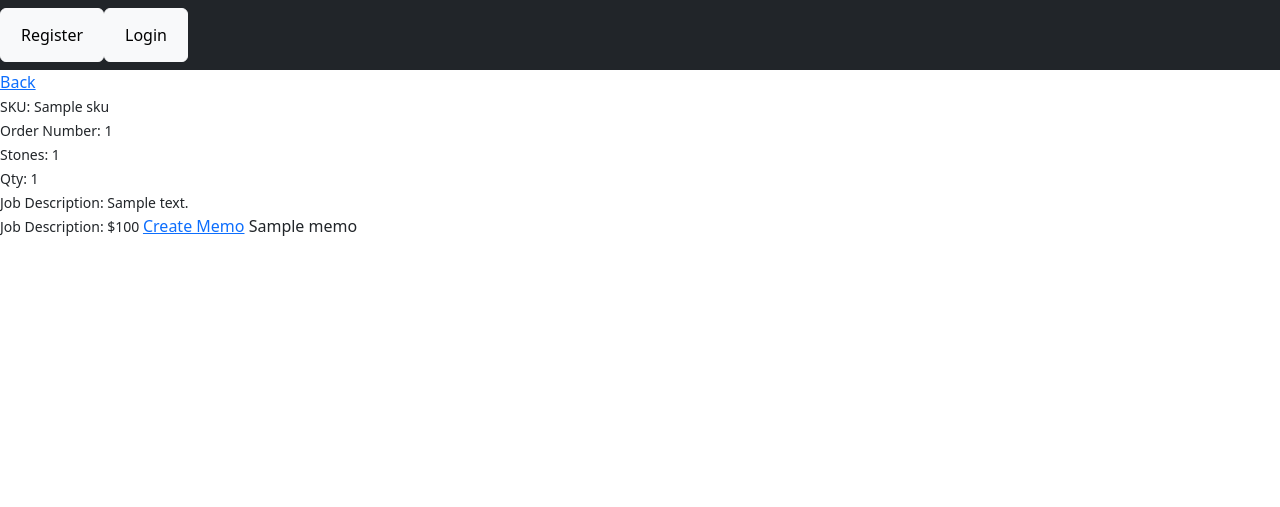
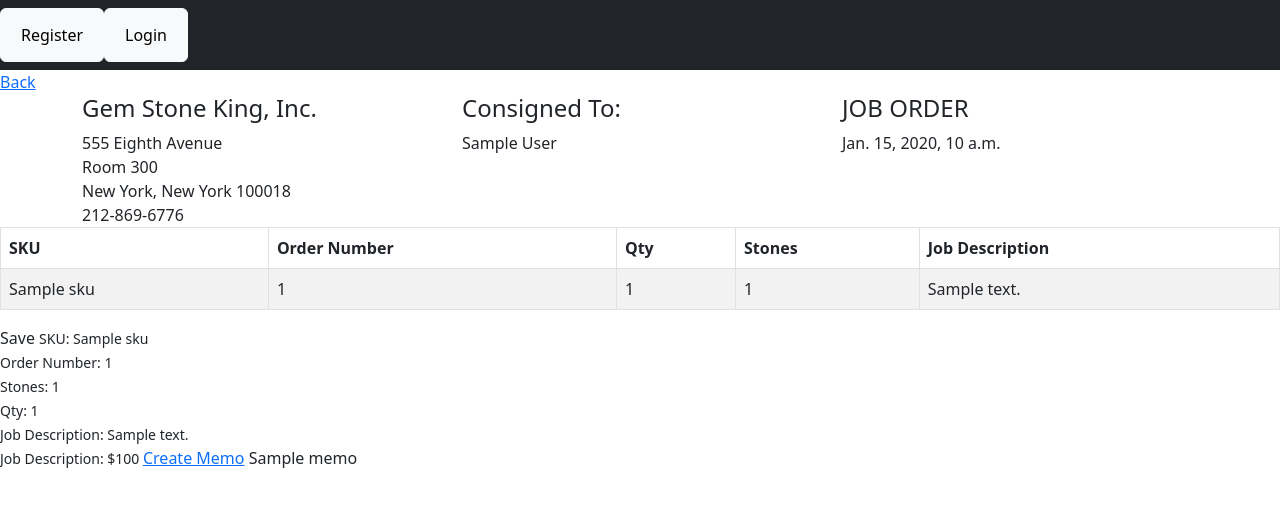
Before and after one commit to alba-molina-nyc/product_tracking_system_a, a Django app: template asystem/thetracker/templates/job_details.html in a window 1280 px wide. Shown: the top 507 px of the page. Run offline with Django 3.2, Linux system fonts and the light colour scheme; the template is opened without the code that fills it: most values are stand-ins (such as "Sample title", 1, 10 or a date in 2020).

Commit message:
changes style

```diff
--- a/asystem/thetracker/templates/job_details.html
+++ b/asystem/thetracker/templates/job_details.html
@@ -1,6 +1,51 @@
 {% extends 'base.html' %} {% block content %}
 <a href="{% url 'home'%}">Back</a>
 <br>
+<div class="container">
+    <div class="row">
+        <div class="col-sm">
+            <h4>Gem Stone King, Inc.</h4>
+            555 Eighth Avenue
+            <br>Room 300
+            <br>New York, New York 100018
+            <br>212-869-6776
+        </div>
+        <div class="col-sm">
+            <h4>Consigned To:</h4>
+            {{ job.creator_name.first_name }} {{ job.creator_name.last_name }}
+        </div>
+        <div class="col-sm">
+            <h4>JOB ORDER</h4>
+            {{ job.created }}
+        </div>
+    </div>
+</div>
+
+<table class="table table-striped table-bordered">
+    <thead class=" thead-dark">
+        <tr>
+            <th scope="col">SKU</th>
+            <th scope="col">Order Number</th>
+            <th scope="col">Qty</th>
+            <th scope="col">Stones</th>
+            <th scope="col">Job Description</th>
+        </tr>
+    </thead>
+    <tbody>
+        <tr>
+
+            <td>{{ job.SKU }}</td>
+            <td>{{ job.order_num }}</td>
+            <td>{{ job.num_stones }}</td>
+            <td> {{ job.num_items }}</td>
+            <td>{{ job.description_text }}</td>
+        </tr>
+
+    </tbody>
+</table>
+
+
+Save
 
 <small>SKU: {{ job.SKU }}</small>
 <br>
```
